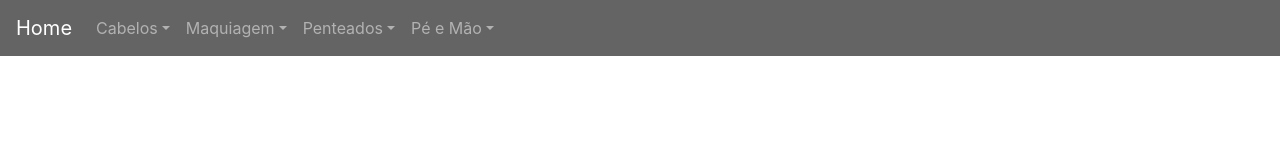
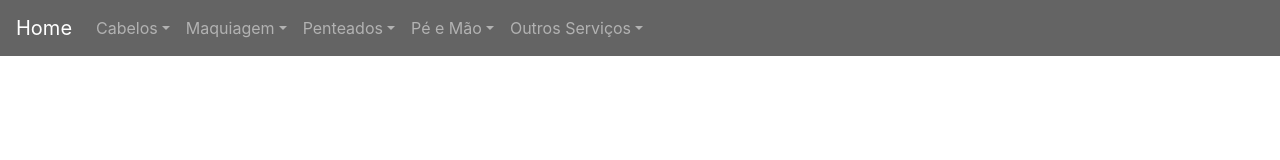
Before and after one commit to qwertyFFF/siteestheticcenter, a React (Create React App) app in the folder site/: page / in a window 1280 px wide. Shown: the top 160 px of the page. Built offline with nearby package versions, Linux system fonts and the light colour scheme.

Commit message:
Inclusão de outro dropdown no navbar

```diff
--- a/site/src/componentes/home_navbar.jsx
+++ b/site/src/componentes/home_navbar.jsx
@@ -103,6 +103,22 @@ export default class MenuNavegacao extends Component {
                                     </DropdownItem>
                                 </DropdownMenu>
                             </UncontrolledDropdown>
+                            <UncontrolledDropdown nav inNavbar>
+                                <DropdownToggle nav caret>
+                                    Outros Serviços
+                                </DropdownToggle>
+                                <DropdownMenu>
+                                    <DropdownItem>
+                                        Teste
+                                    </DropdownItem>
+                                    <DropdownItem>
+                                        Teste
+                                    </DropdownItem>
+                                    <DropdownItem>
+                                        Teste
+                                    </DropdownItem>
+                                </DropdownMenu>
+                            </UncontrolledDropdown>
                         </Nav>
                     </Collapse>
                 </Navbar>
```
